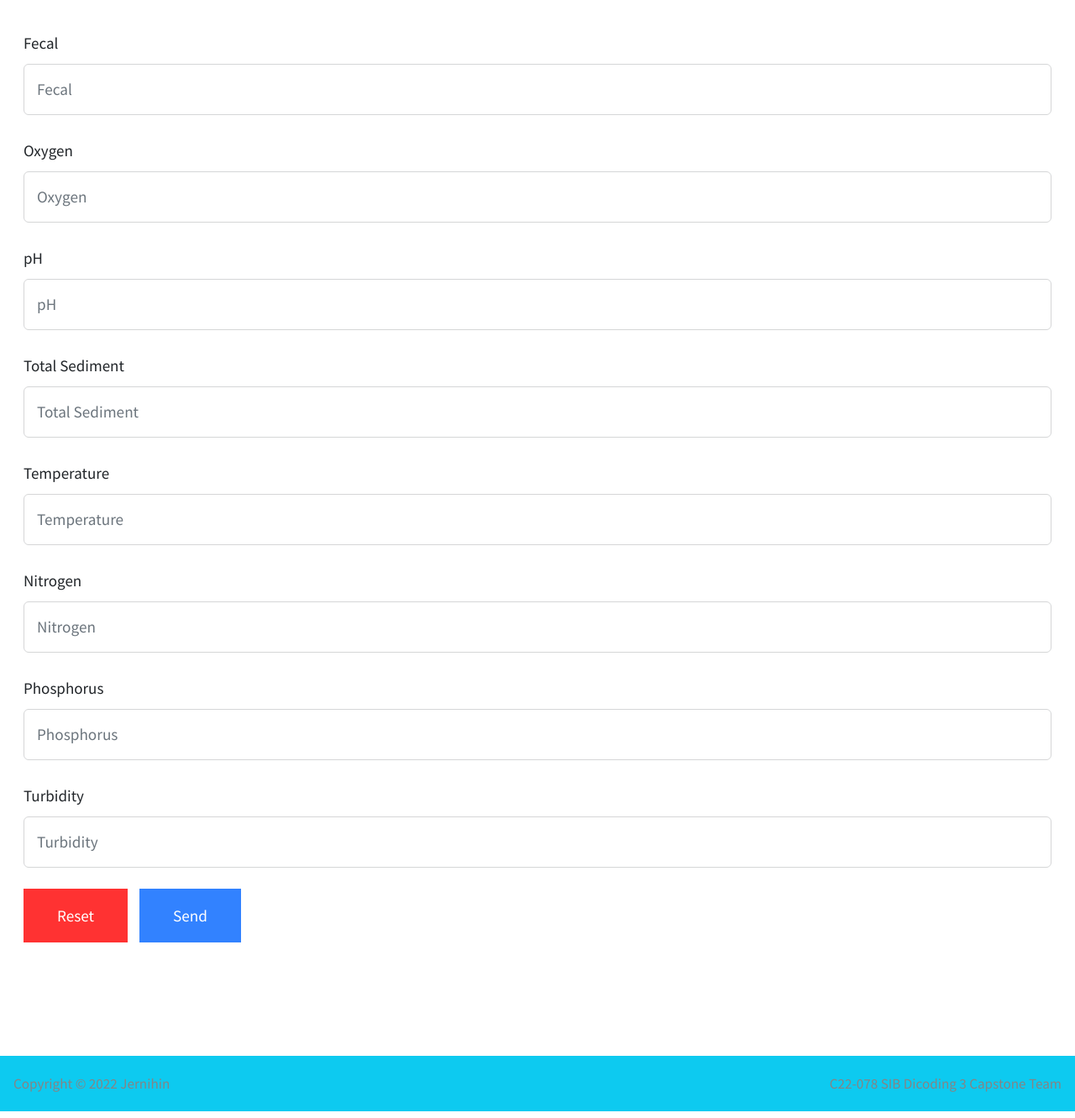
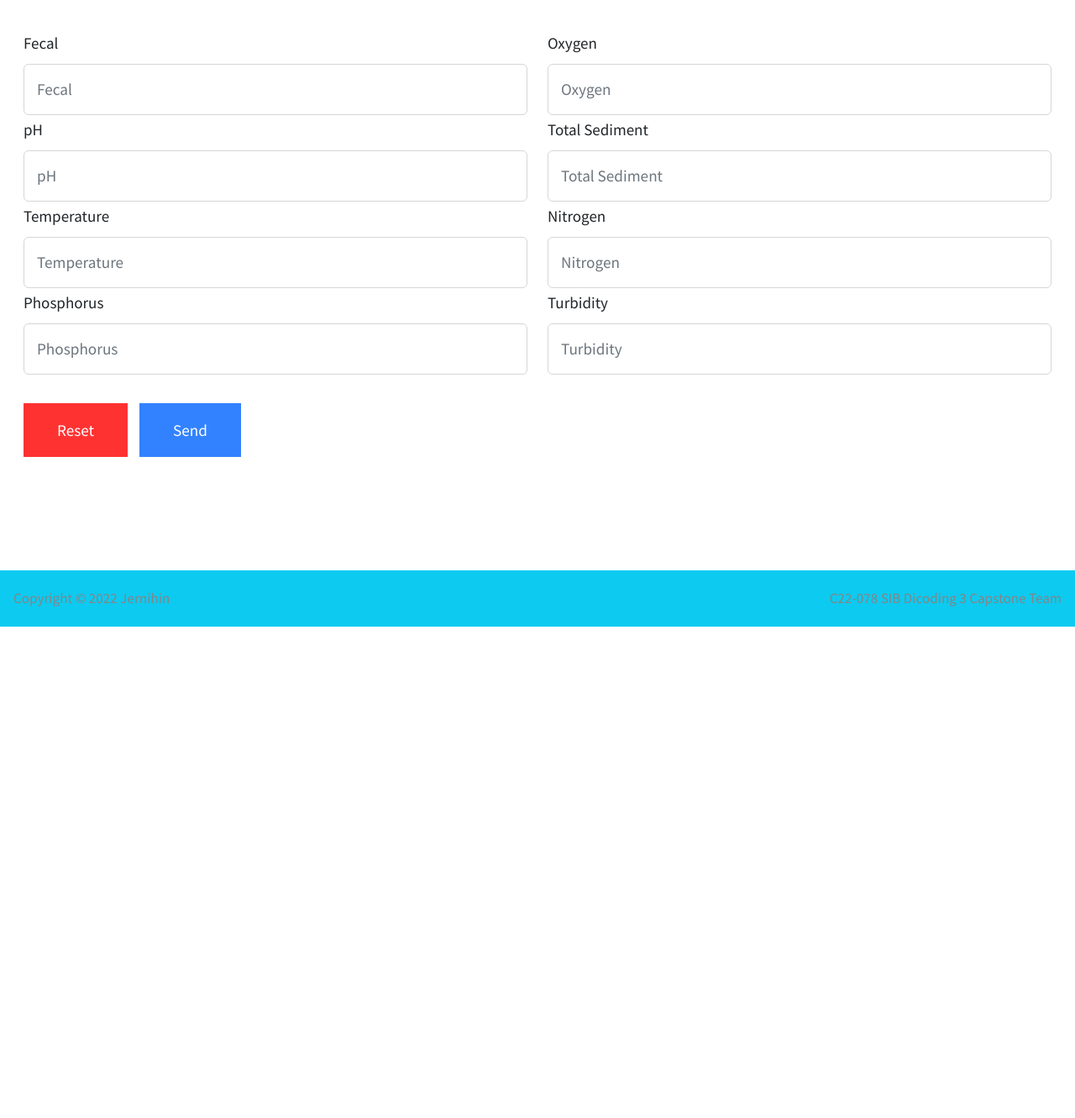
Before and after one commit to aNdr3W03/Jernihin, a Flask app: page /predict in a window 1280 px wide. Shown: the part 197-1528 px from the top of the page at 84% size. After the commit the page ends 943 px from the top, so only its background shows below. Run offline with Flask 2, Linux system fonts and the light colour scheme; parts of the project's set-up code (start-up, migrations or seed data) failed here and were passed over.

Commit message:
Update predict.html

```diff
--- a/templates/predict.html
+++ b/templates/predict.html
@@ -32,39 +32,49 @@
     <br>
 
     <form id="contact-form" action="/result" method="POST">
-        <div class="form-group">
+        <div class="row">
+            <div class="col">
                 <label for="fecal" class="form-label">Fecal</label>
                 <input type="nunmber" name="fecal" class="form-control" placeholder="Fecal" onkeypress="return isNumber(event)" required>
             </div>
-        <div class="form-group">
+            <div class="col">
                 <label for="oxygen" class="form-label">Oxygen</label>
                 <input type="nunmber" name="oxygen" class="form-control" placeholder="Oxygen" onkeypress="return isNumber(event)" required>
             </div>
-        <div class="form-group">
+        </div>
+        <div class="row">
+            <div class="col">
                 <label for="ph" class="form-label">pH</label>
                 <input type="nunmber" name="ph" class="form-control" placeholder="pH" onkeypress="return isNumber(event)" required>
             </div>
-        <div class="form-group">
+            <div class="col">
                 <label for="tot_sediment" class="form-label">Total Sediment</label>
                 <input type="nunmber" name="tot_sediment" class="form-control" placeholder="Total Sediment" onkeypress="return isNumber(event)" required>
             </div>
-        <div class="form-group">
+        </div>
+        <div class="row">
+            <div class="col">
                 <label for="temp" class="form-label">Temperature</label>
                 <input type="nunmber" name="temp" class="form-control" placeholder="Temperature" onkeypress="return isNumber(event)" required>
             </div>
-        <div class="form-group">
+            <div class="col">
                 <label for="nitrogen" class="form-label">Nitrogen</label>
                 <input type="nunmber" name="nitrogen" class="form-control" placeholder="Nitrogen" onkeypress="return isNumber(event)" required>
             </div>
-        <div class="form-group">
+        </div>
+        <div class="row">
+            <div class="col">
                 <label for="phosphorus" class="form-label">Phosphorus</label>
                 <input type="nunmber" name="phosphorus" class="form-control" placeholder="Phosphorus" onkeypress="return isNumber(event)" required>
             </div>
-        <div class="form-group">
+            <div class="col">
                 <label for="turbidity" class="form-label">Turbidity</label>
                 <input type="nunmber" name="turbidity" class="form-control" placeholder="Turbidity" onkeypress="return isNumber(event)" required>
             </div>
+        </div>
+
         <div class="form-group">
+            <br>
             <button type="reset" class="tm-btn btn-red">Reset</button>
             <button type="submit" class="tm-btn btn-blue tm-ml-10">Send</button>
         </div>
```
Lines whose indentation alone changed are shown as unchanged.
